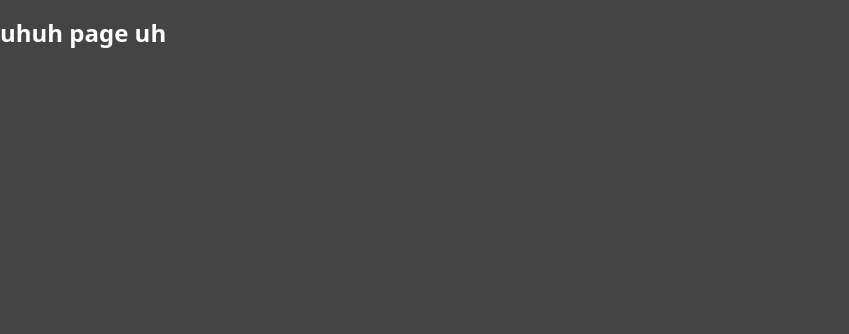
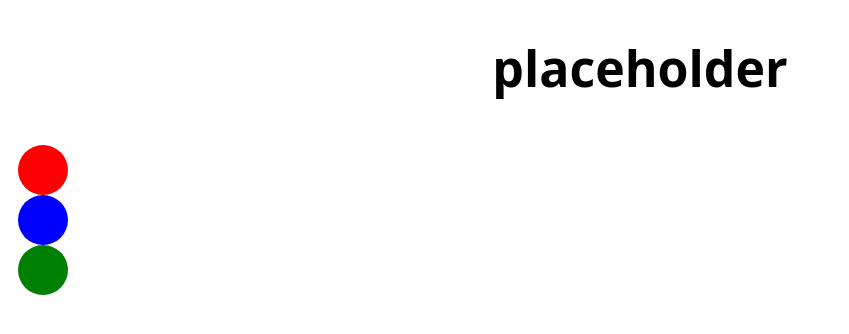
Before and after one commit to kou1gn/20250912-1st-repo, a website: page index.html in a window 1280 px wide. Shown: the whole page, without its empty margins (0-849 px from the left). Drawn offline with Linux system fonts and the light colour scheme.

Commit message:
added things

```diff
--- a/index.html
+++ b/index.html
@@ -8,8 +8,11 @@
     <script type="module" src="script.js"></script>
   </head>
   <body>
-    <main>
-      <h1>uhuh page uh</h1>
-    </main>
+      <h1>placeholder</h1>
+      <div class="box">
+        <div class="colors red"></div>
+        <div class="colors blue"></div>
+        <div class="colors green"></div>
+      </div>
   </body>
 </html>
--- a/styles.css
+++ b/styles.css
@@ -1,11 +1,28 @@
-body {
-  margin: 0;
+html {
   font-family: system-ui, sans-serif;
-  color: white;
-  background-color: #444444;
+  background-color: #ffffff;
 }
+
+/* I HAVE NO IDEA WHAT IM DOING */
 
 h1 {
   font-weight: bold;
-  font-size: 1.5rem;
+  font-size: 50px;
+  color: #000000; text-align: center;
 }
+
+.box {background-color: rgb(255, 255, 255);
+  padding: 10px 0}
+
+.colors {
+   height: 50px; width: 50px; border-radius: 50%; margin: center; margin-left: 10px
+}
+
+.red {background-color: red;
+}
+
+.blue {background-color: blue;
+}
+
+.green {background-color: green;
+}
```
